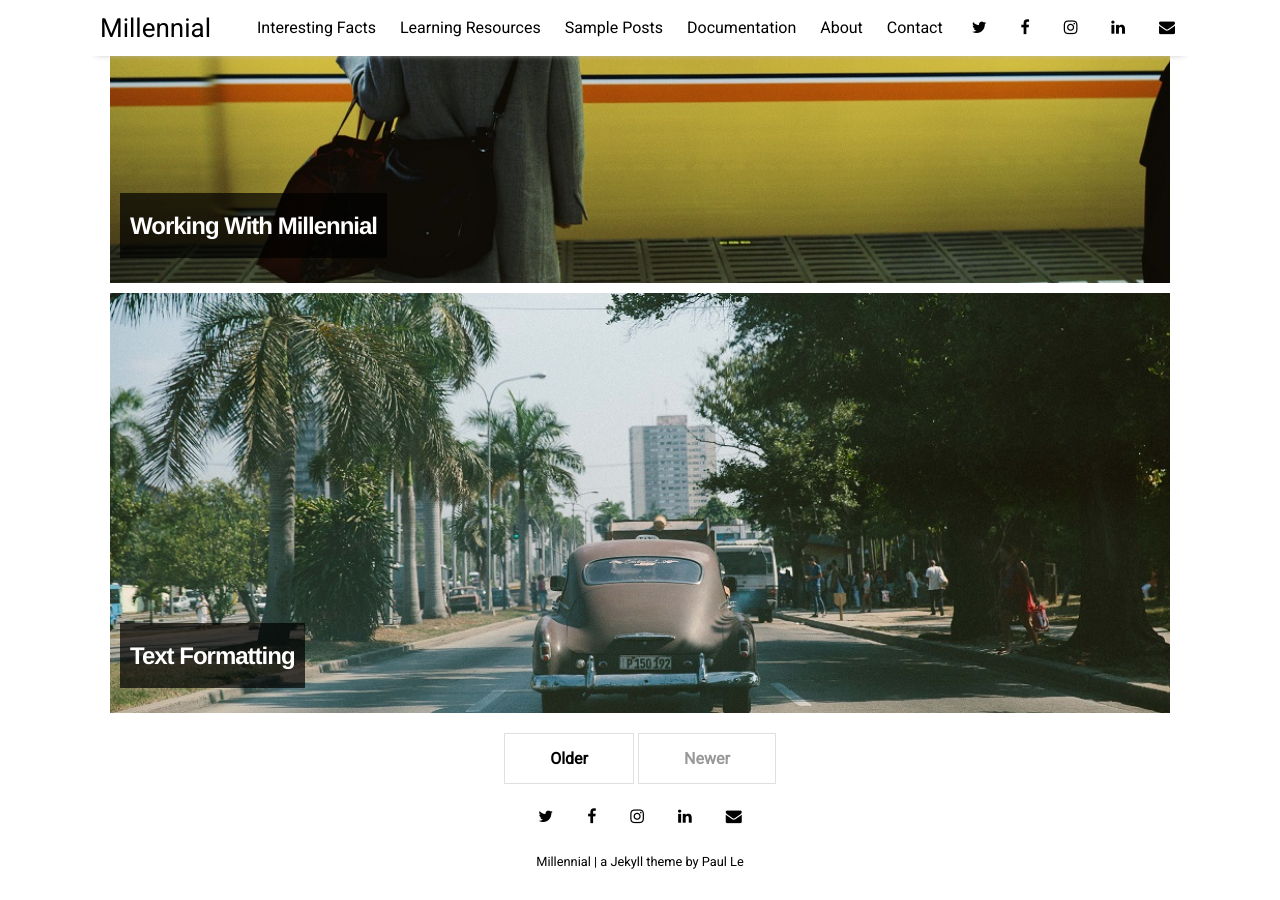
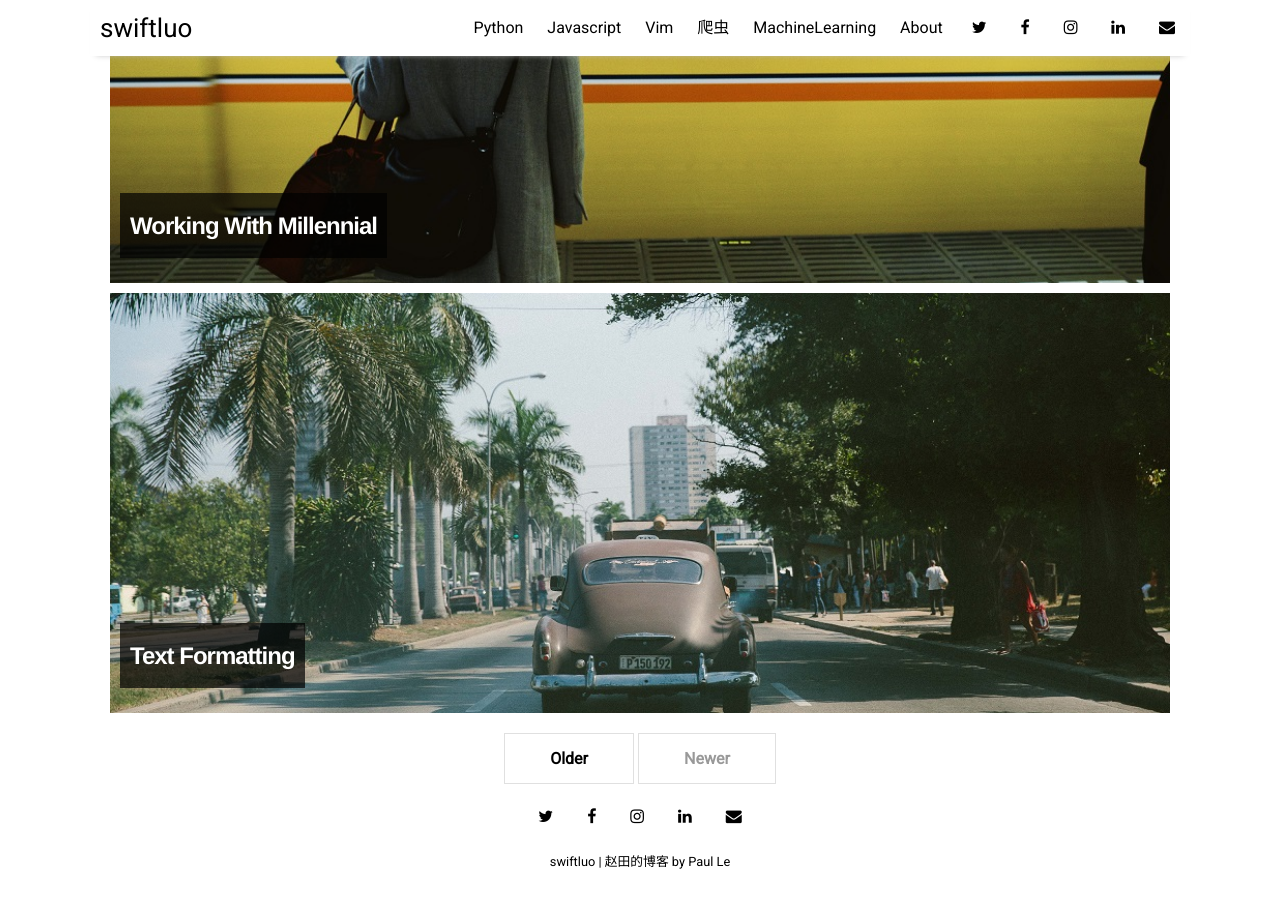
Before and after one commit to swiftluo/swiftluo.github.io, a Jekyll site: the page built from index.html, in a window 1280 px wide and 900 px high, scrolled down 1498 px. Built offline with Jekyll 4.4.1, drawn with Linux system fonts in a browser that asks for light colours; nearby versions of some CDN libraries; the list of posts is cut into pages by our own code.

Commit message:
change title

```diff
--- a/_data/settings.yml
+++ b/_data/settings.yml
@@ -1,5 +1,5 @@
-title:  "Millennial"
-tagline: "a Jekyll theme"
+title:  "swiftluo"
+tagline: "赵田的博客"
 description:
 author:
   name: "Paul Le"
@@ -11,12 +11,12 @@ disqus:
   disqus_shortname: 'millennial-3'
 
 menu:
-- {name: 'Interesting Facts', file: 'facts.html'}
-- {name: 'Learning Resources', file: 'resources.html'}
-- {name: 'Sample Posts', file: 'sample-posts.html'}
-- {name: 'Documentation', file: 'documentation.html'}
+- {name: 'Python', file: 'python.html'}
+- {name: 'Javascript', file: 'javascript.html'}
+- {name: 'Vim', file: 'vim.html'}
+- {name: '爬虫', file: 'crawler.html'}
+- {name: 'MachineLearning', file: 'ml.html'}
 - {name: 'About', file: 'about.html'}
-- {name: 'Contact', file: 'contact.html'}
 
 social:
 - {icon: 'twitter', link: 'https://twitter.com/paululele'}
```
